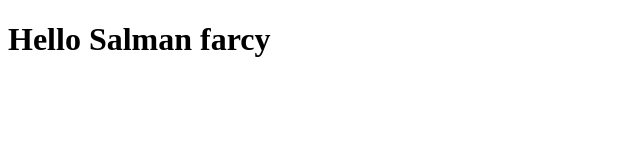
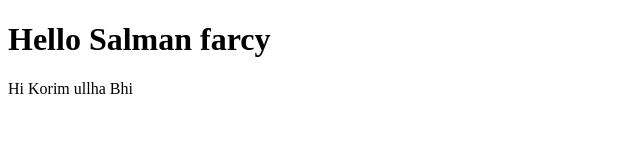
Before and after one commit to salman-farcy/Github-Intermediate-Learning, a plain HTML site: page index.Html in a window 1280 px wide. Shown: the whole page, without its empty margins (0-640 px from the left). Drawn offline with Linux system fonts and the light colour scheme.

Commit message:
add a p tages

```diff
--- a/index.Html
+++ b/index.Html
@@ -7,5 +7,6 @@
 </head>
 <body>
      <h1>Hello Salman farcy</h1>
+     <p>Hi Korim ullha Bhi</p>
 </body>
 </html>
```
